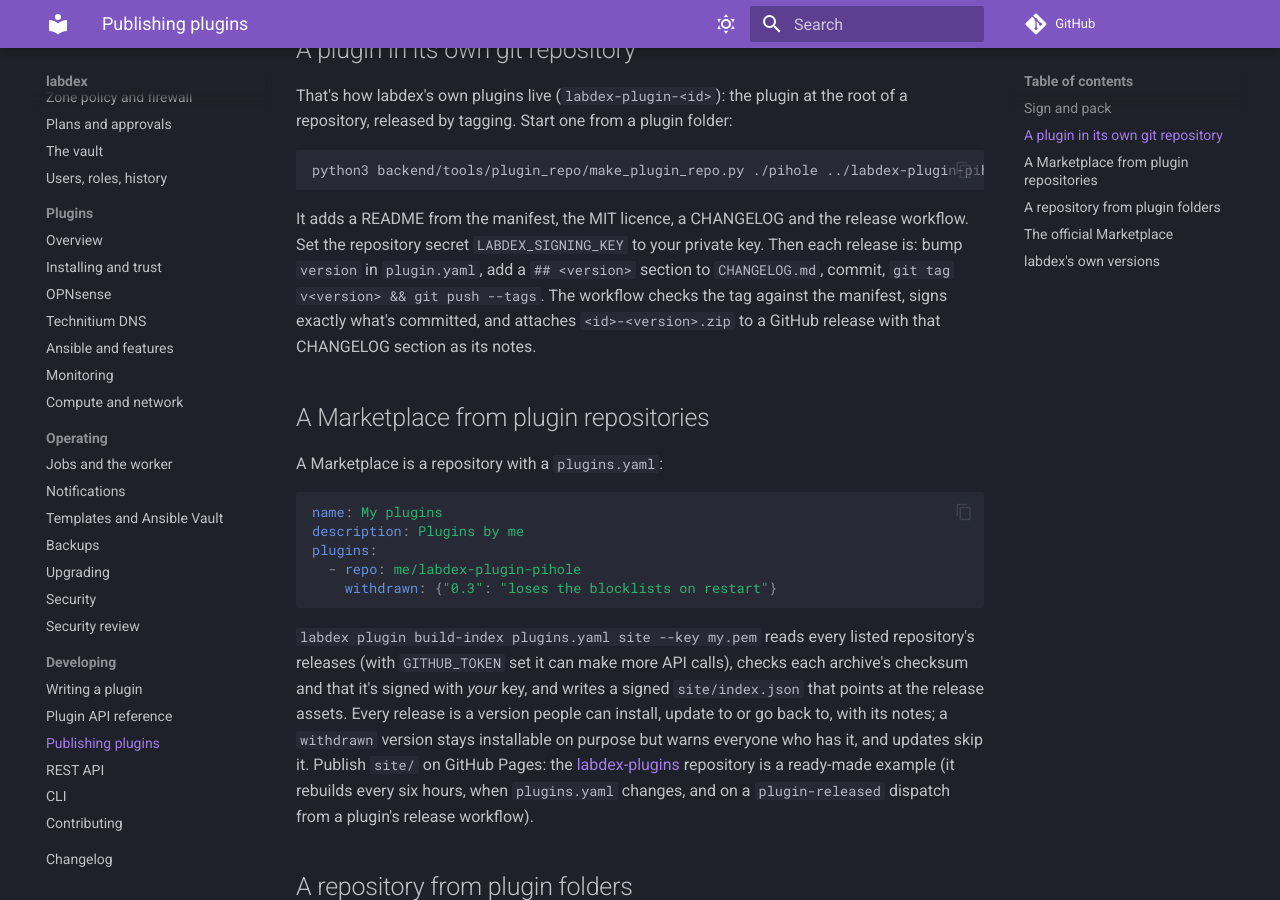
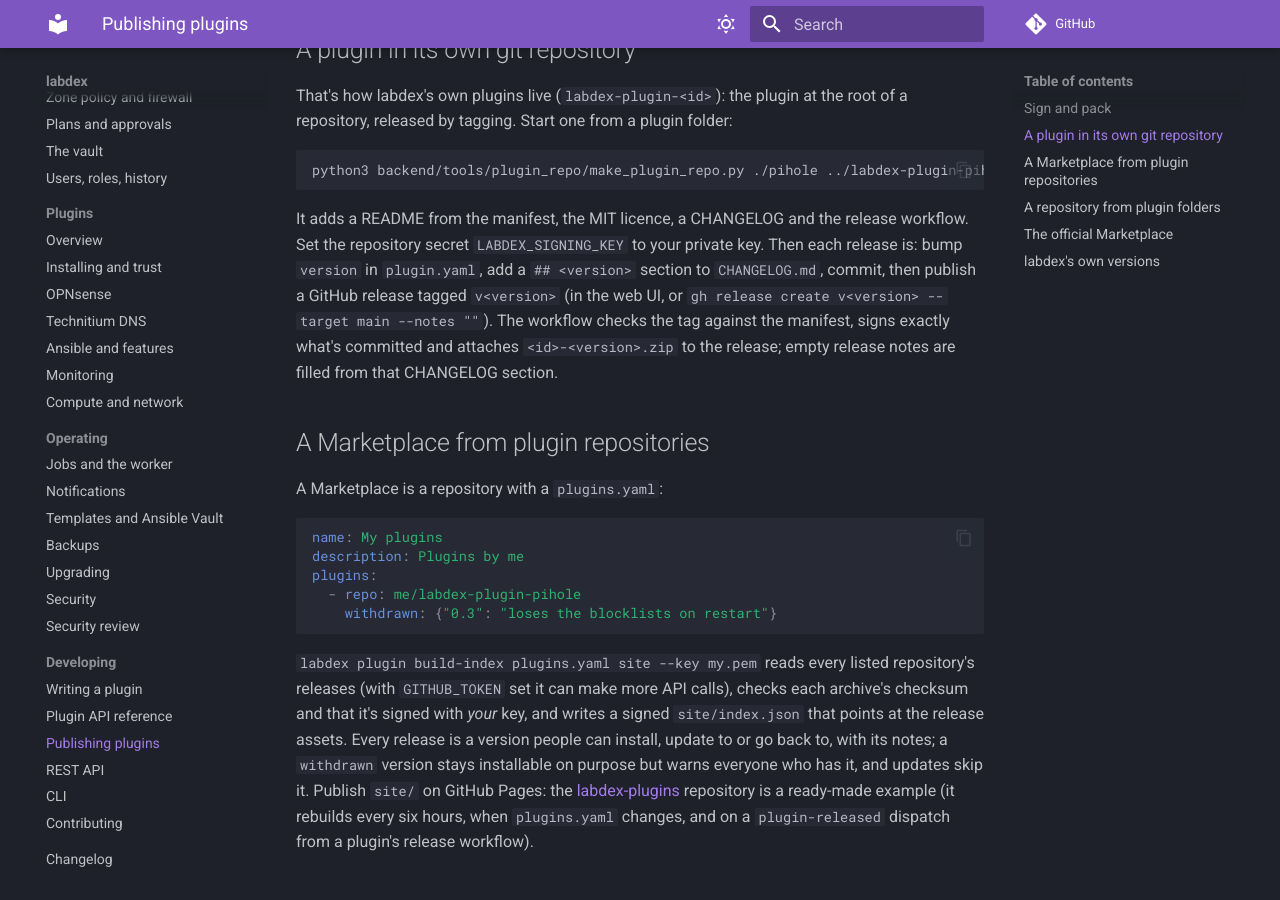
Before and after one commit to labdex-app/labdex, an MkDocs documentation site: the page built from docs/develop/publishing.md, in a window 1280 px wide and 900 px high, scrolled down 384 px. Built offline with MkDocs 1.6.1 and Material for MkDocs 9.7.7, drawn with Linux system fonts in a browser that asks for light colours; comment, search, counter and statistics services are not loaded.

Commit message:
Plugin repositories release on a published GitHub release
The release workflow (tools/plugin_repo) runs when a release is published
instead of on a pushed tag, attaches the signed <id>-<version>.zip and fills
empty notes from CHANGELOG.md. Submodules follow the plugin repositories.

Co-Authored-By: Claude Opus 5.5 <noreply@anthropic.com>
Claude-Session: https://claude.ai/code/session_01AYJt2yzyz5a7veKqaiy4SP

```diff
--- a/docs/develop/publishing.md
+++ b/docs/develop/publishing.md
@@ -23,9 +23,10 @@ python3 backend/tools/plugin_repo/make_plugin_repo.py ./pihole ../labdex-plugin-
 It adds a README from the manifest, the MIT licence, a CHANGELOG and the release workflow.
 Set the repository secret `LABDEX_SIGNING_KEY` to your private key. Then each release is:
 bump `version` in `plugin.yaml`, add a `## <version>` section to `CHANGELOG.md`, commit,
-`git tag v<version> && git push --tags`. The workflow checks the tag against the manifest,
-signs exactly what's committed, and attaches `<id>-<version>.zip` to a GitHub release with
-that CHANGELOG section as its notes.
+then publish a GitHub release tagged `v<version>` (in the web UI, or
+`gh release create v<version> --target main --notes ""`). The workflow checks the tag against
+the manifest, signs exactly what's committed and attaches `<id>-<version>.zip` to the
+release; empty release notes are filled from that CHANGELOG section.
 
 ## A Marketplace from plugin repositories
 
```
Also changed, not shown: 2 other files.
